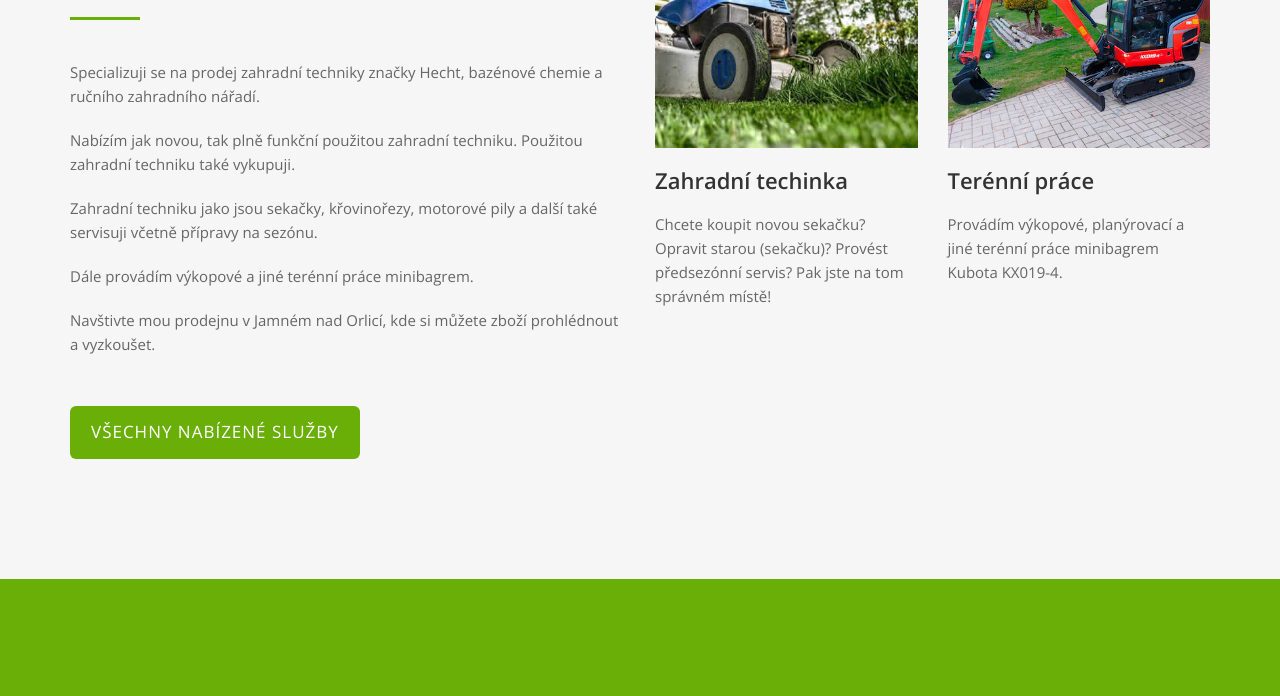
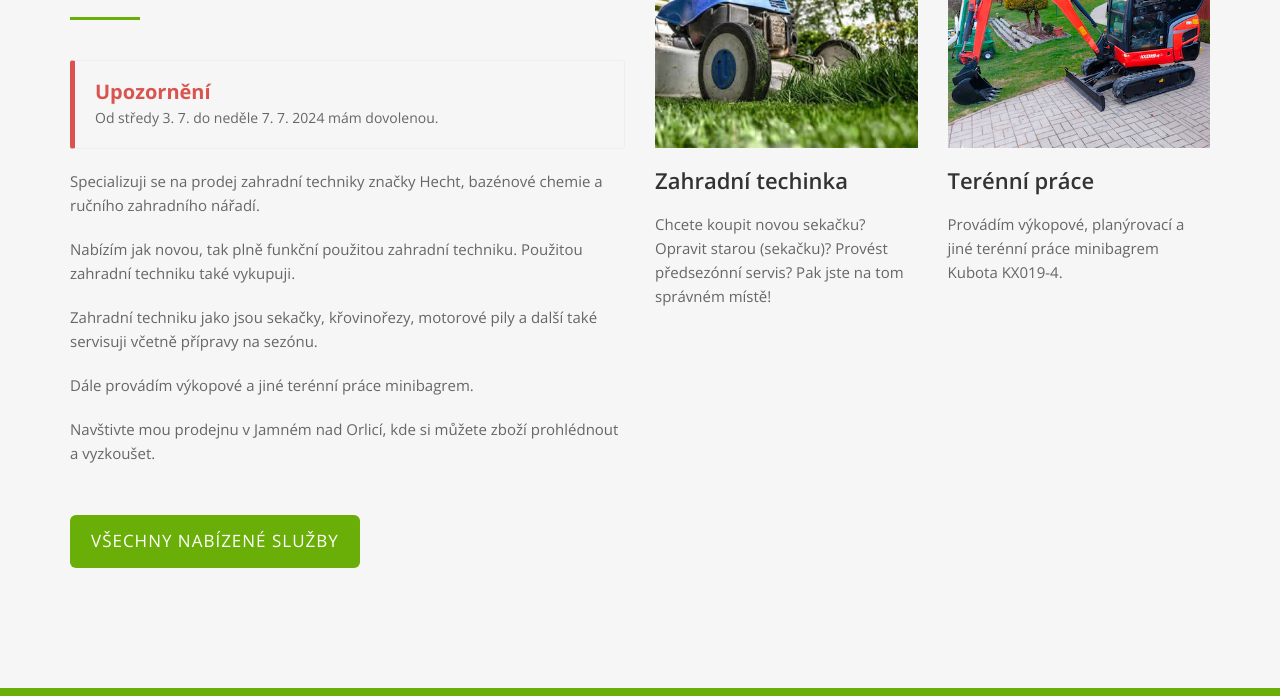
Before and after one commit to slaha/vycudilik.cz, a plain HTML site: page index.html in a window 1280 px wide. Shown: the part 1216-1912 px from the top of the page. Drawn offline with nearby package versions, Linux system fonts and the light colour scheme.

Commit message:
Info o dovolené

```diff
--- a/index.html
+++ b/index.html
@@ -37,6 +37,41 @@
   <script src="https://oss.maxcdn.com/html5shiv/3.7.2/html5shiv.min.js"></script>
   <script src="https://oss.maxcdn.com/respond/1.4.2/respond.min.js"></script>
 <![endif]-->
+<style>
+  .bs-callout {
+    padding: 20px;
+    margin: 20px 0;
+    border: 1px solid #eee;
+    border-left-width: 5px;
+    border-radius: 3px;
+}
+.bs-callout h4 {
+    margin-top: 0;
+    margin-bottom: 5px;
+    font-weight: bold;
+}
+.bs-callout p:last-child {
+    margin-bottom: 0;
+}
+.bs-callout-default {
+    border-left-color: #777;
+}
+.bs-callout-default h4 {
+    color: #777;
+}
+.bs-callout-primary {
+    border-left-color: #428bca;
+}
+.bs-callout-primary h4 {
+    color: #428bca;
+}
+.bs-callout-danger {
+    border-left-color: #d9534f;
+}
+.bs-callout-danger h4 {
+    color: #d9534f;
+}
+</style>
 </head>
 <body id="page-top" data-spy="scroll" data-target=".navbar-fixed-top">
 <!-- Navigation
@@ -93,6 +128,10 @@
         <div class="about-text">
           <h2><span>Libor Vycudilík</span> — specialista na zahradní techniku</h2>
           <hr>
+          <div class="bs-callout bs-callout-danger">
+            <h4>Upozornění</h4>
+            Od středy 3. 7. do neděle 7. 7. 2024 mám dovolenou.
+          </div>
           <p>Specializuji se na prodej zahradní techniky značky Hecht, bazénové chemie a ručního zahradního nářadí.</p>
           <p>Nabízím jak novou, tak plně funkční použitou zahradní techniku. Použitou zahradní techniku také vykupuji.</p>
           <p>Zahradní techniku jako jsou sekačky, křovinořezy, motorové pily a další také servisuji včetně přípravy na sezónu.</p>
@@ -543,6 +582,7 @@
         <h3>Pracovní doba</h3>
         <hr>
         <div class="contact-item">
+          <p style="font-weight: bold;">Dovolená 3. - 7. 7. 2024</p>
           <p>Pondělí–pátek: 9.00–18.00</p>
           <p>Sobota: zavřeno</p>
           <p>Neděle: zavřeno</p>
```
